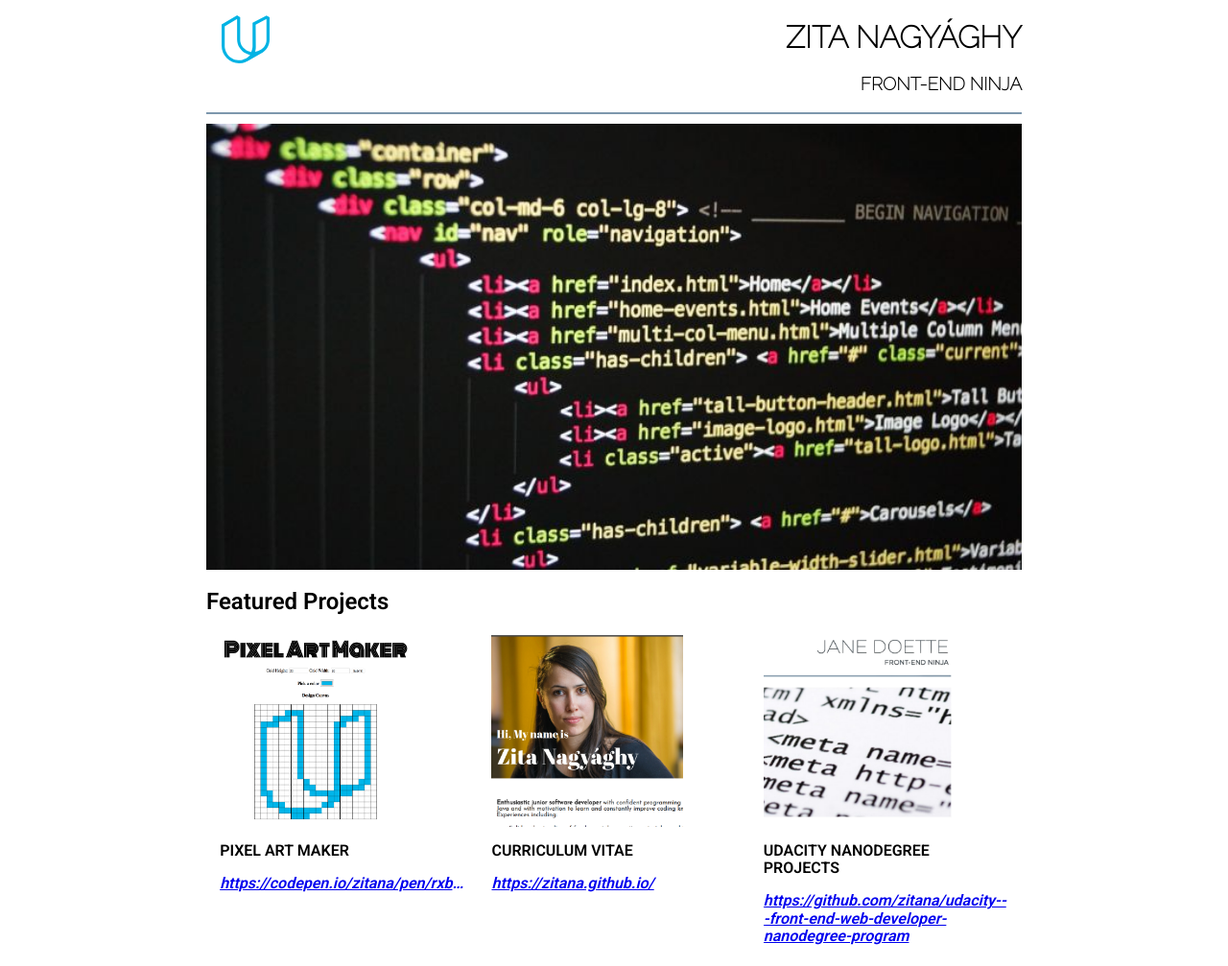
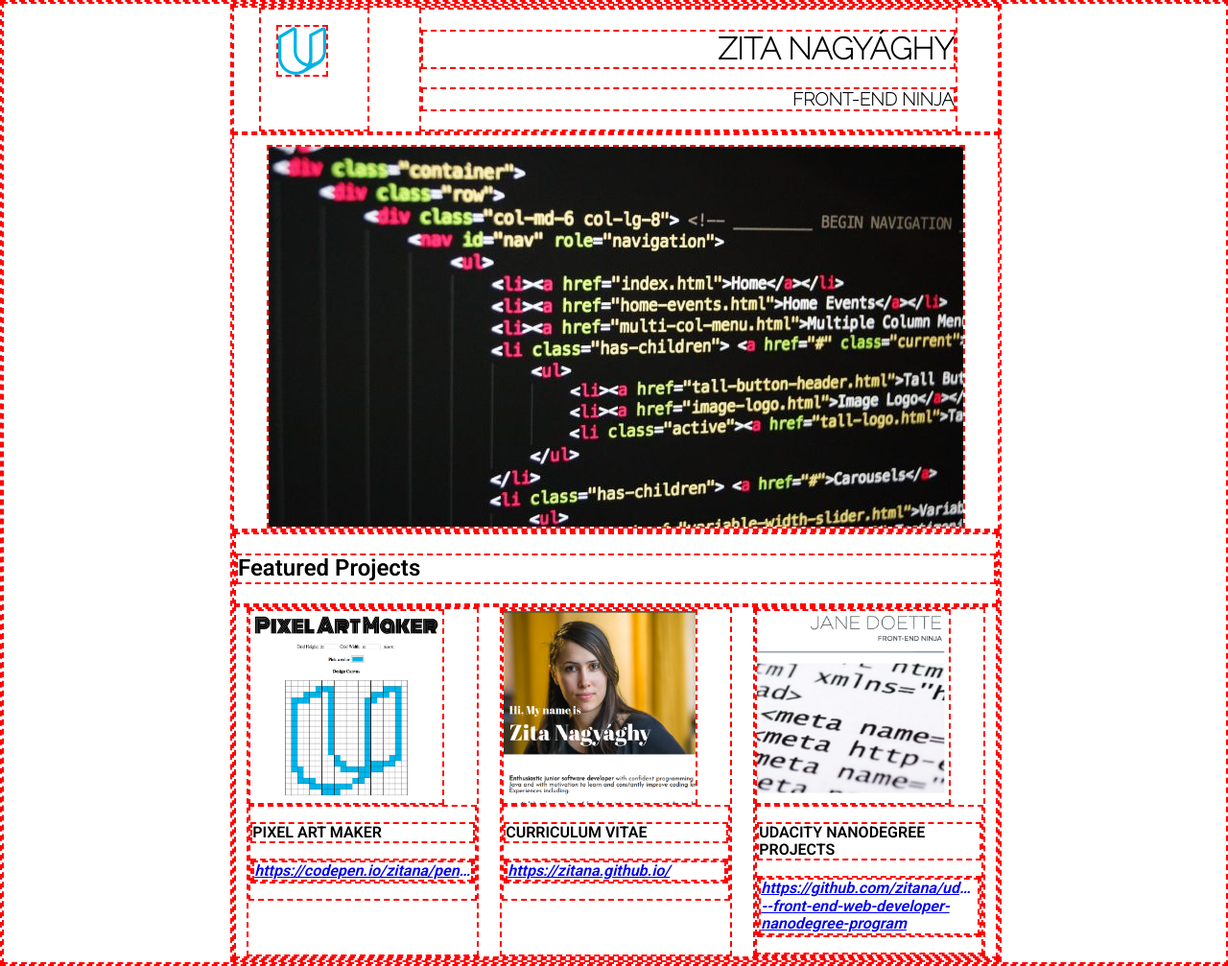
Before and after one commit to zitana/Udacity---Front-End-Web-Developer-Nanodegree-Program, a plain HTML site: page Project 1B - Portfolio Site/index.html in a window 1280 px wide. Shown: the whole page at 96% size. Drawn offline with nearby package versions, Linux system fonts and the light colour scheme.

Commit message:
fix image responsiveness

```diff
--- a/Project 1B - Portfolio Site/css/style.css
+++ b/Project 1B - Portfolio Site/css/style.css
@@ -1,9 +1,16 @@
+body {
+  width: 100%;
+}
+
 .container {
+  width: 100%;
+  min-width: 400px;
   display: flex;
   flex-wrap: wrap;
-  max-width: 850px;
-  min-width: 400px;
-  margin: auto;
+}
+
+* {
+  border: 2px dashed red !important;
 }
 
 .header {
@@ -12,41 +19,51 @@
   margin:0;
   padding:0;
   display: flex;
-  justify-content: space-between;
+  flex-wrap: wrap;
+  justify-content: space-around;
 }
 
 .logo {
-  width: 20%;
+  width: 10%;
   padding: 1em;
 }
 
-.logo img {
+.logo > img {
   width: 50px;
+  align-self: center;
 }
 
 .name {
-  width: 80%;
-  float: right;
+  width: 70%;
+  margin-right: 1em;
 }
 
-h1 , h3{
+
+h1 {
+  margin-bottom: 0;
+  padding-bottom: 0;
   text-transform: uppercase;
   font-family: "Raleway";
   text-align: right;
 }
 
-h1 {
-  margin-bottom: 0;
-  padding-bottom: 0;
-}
-
-h3 h2 {
-  font-size: 14px;
+h3 {
+  text-transform: uppercase;
+  font-family: "Raleway";
+  text-align: right;
 }
 
 .cover {
   width: 100%;
   padding-top: 10px;
+  display: flex;
+  flex-wrap: wrap;
+}
+
+.cover > img {
+  align-self: center;
+  max-width: 100%;
+  margin: auto;
 }
 
 .portfolio {
@@ -75,12 +92,11 @@ h3 h2 {
   height: 200px;
   display: flex;
   flex-wrap: wrap;
-  background-size: cover;
 }
 
 p {
   text-transform: uppercase;
-  font-family: "Roboto";
+  font-family: "Roboto", sans-serif;
   font-weight: bold;
 }
 
@@ -103,13 +119,14 @@ a {
     margin: auto;
     text-align: center;
   }
+
   .image {
     display: flex;
     justify-content: center;
     align-items: center;
     margin: auto;
+  }
 
-  }
   .portfolio img {
     display: flex;
     flex-wrap: wrap;
@@ -118,11 +135,11 @@ a {
   }
 }
 
-@media screen and (min-width: 451px) and (max-width: 768px) {
+@media screen and (min-width: 451px) and (max-width: 690px) {
   .project {
-    width: 45%;
-    margin: 10px;
-    align-items: ;
+    width: 100%;
+    margin: auto;
+    text-align: center;
   }
 
   .image {
@@ -130,7 +147,43 @@ a {
     height: 300px;
   }
 
+  .portfolio img {
+    align-items: center;
+    margin: auto;
+  }
+
   .featured-projects {
     text-align: center;
   }
 }
+
+@media screen and (min-width: 691px) and (max-width: 768px) {
+  .featured-projects {
+    text-align: center;
+  }
+
+  .project {
+    width: 45%;
+    margin: 10px;
+    align-items: center;
+  }
+
+  .image {
+    width: 300px;
+    height: 300px;
+  }
+
+  .portfolio img {
+    display: flex;
+    flex-wrap: wrap;
+    align-items: center;
+    margin: auto;
+  }
+}
+
+@media screen and (min-width: 800px) {
+  .container {
+    width: 800px;
+    margin: auto;
+  }
+}
--- a/Project 1B - Portfolio Site/index.html
+++ b/Project 1B - Portfolio Site/index.html
@@ -13,14 +13,16 @@
   <div class="container">
     <header class="header">
       <div class="logo">
-        <a><img src="img/udacity.svg"></a>
+        <img src="img/udacity.svg" alt="Udacity logo">
       </div>
       <div class="name">
         <h1>Zita Nagyághy</h1>
         <h3>Front-End Ninja</h3>
       </div>
     </header>
-    <img class="cover" src="img/code.jpg">
+    <div class="cover">
+      <img src="img/code.jpg" alt="Code">
+    </div>
     <section class="portfolio">
       <header class="featured-projects">
         <h2>Featured Projects</h2>
```
